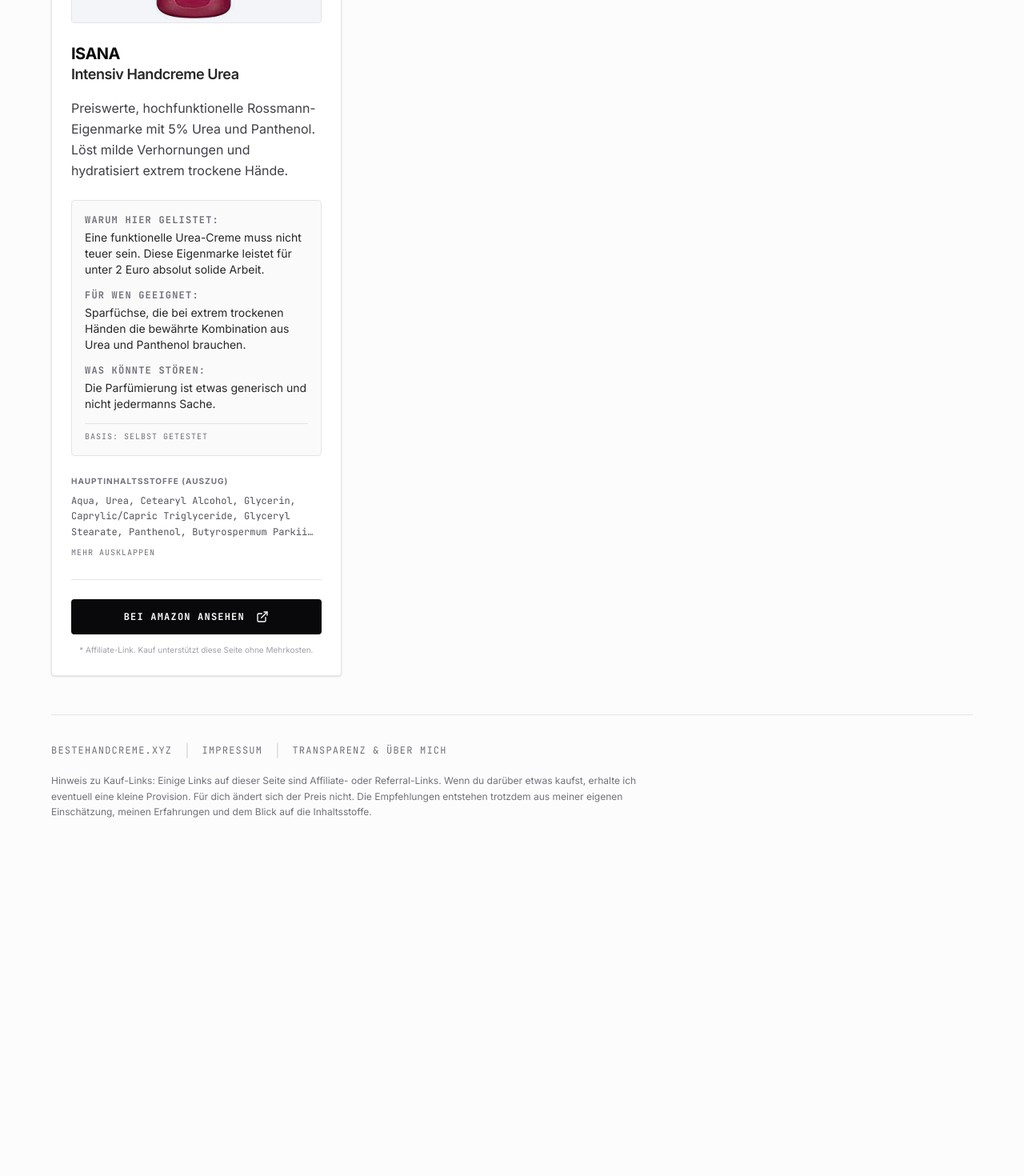
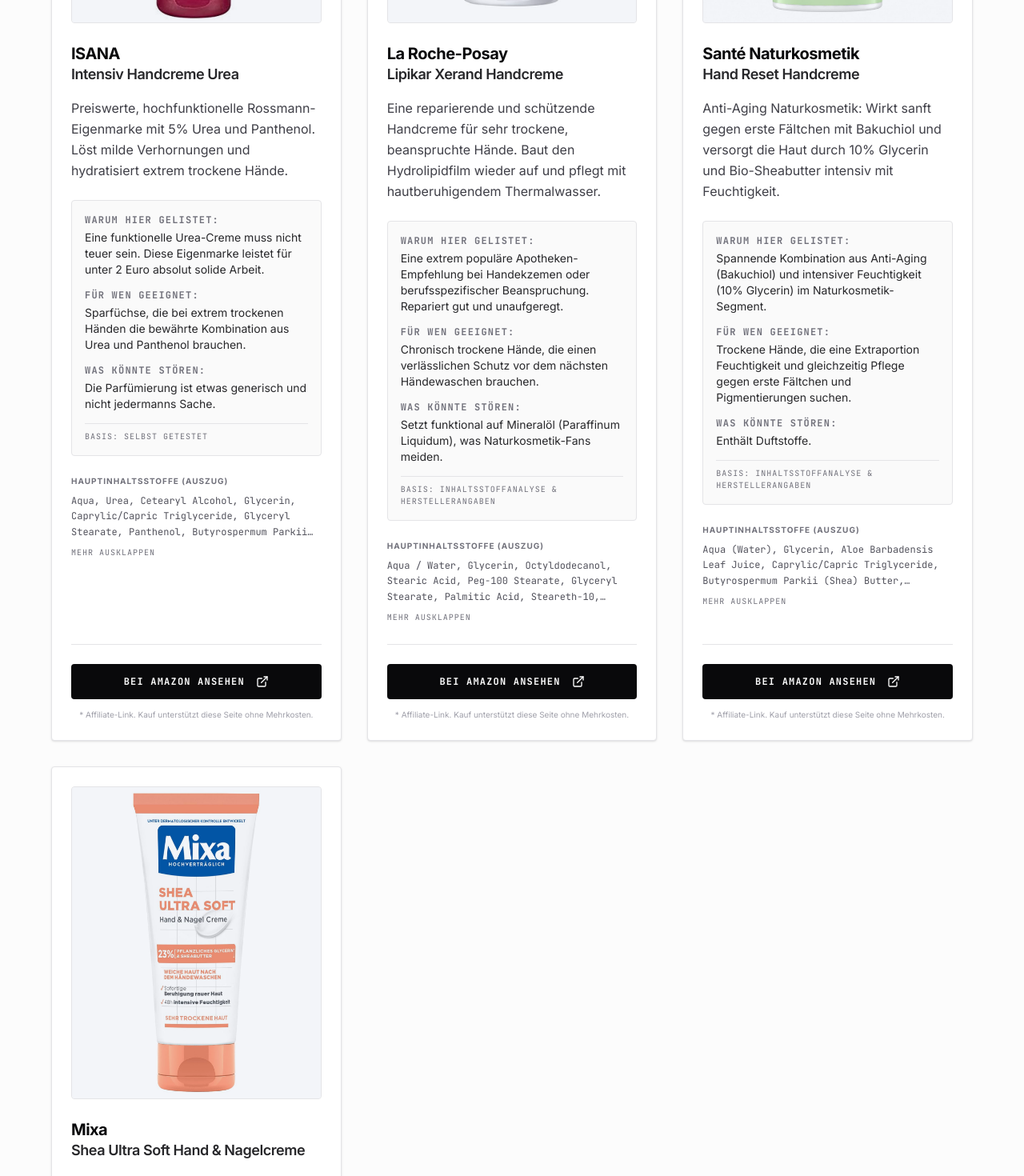
Before and after one commit to micha42-dot/bestehandcreme, a React (Vite) app: page / in a window 1280 px wide. Shown: the part 8980-10450 px from the top of the page at 80% size. Before the commit the page ends 10053 px from the top, so only its background shows below. Built offline with nearby package versions, Linux system fonts and the light colour scheme; the HTML template or start-up script is replaced by a standard one.

Commit message:
Add files via upload

```diff
--- a/src/data.ts
+++ b/src/data.ts
@@ -554,6 +554,90 @@ export const recommendations: Product[] = [
       caveat: 'Die Parfümierung ist etwas generisch und nicht jedermanns Sache.',
       basis: 'Selbst getestet'
     }
+  },
+  {
+    id: "20",
+    country: 'Frankreich',
+    brand: 'La Roche-Posay',
+    name: 'Lipikar Xerand Handcreme',
+    description: "Eine reparierende und schützende Handcreme für sehr trockene, beanspruchte Hände. Baut den Hydrolipidfilm wieder auf und pflegt mit hautberuhigendem Thermalwasser.",
+    tags: ['Apotheke', 'Glycerin', 'Allantoin', 'Schutzfilm'],
+    labels: ['nur INCI-Check', 'Affiliate-Link'],
+    priceLevel: '€€',
+    priceJustification: 'Apothekenprodukt mit Thermalwasser. Die ausgewogene Formulierung bietet therapeutischen Nutzen, für den man einen angemessenen Premium-Aufschlag zahlt.',
+    ingredients: 'Aqua / Water, Glycerin, Octyldodecanol, Stearic Acid, Peg-100 Stearate, Glyceryl Stearate, Palmitic Acid, Steareth-10, Paraffinum Liquidum / Mineral Oil, Dimethicone, Allantoin, Tetrasodium Edta, Capryloyl Glycine, Xanthan Gum, Cetyl Alcohol, Sodium Benzoate, Phenoxyethanol, Parfum / Fragrance.',
+    details: [
+      "Repariert die Hautbarriere (den Hydrolipidfilm) bei starker Austrocknung durch häufiges Waschen oder Kälte.",
+      "Das feuchtigkeitsspendende Glycerin wird hier mit dem wundheilenden Allantoin kombiniert.",
+      "Zieht rasch ein und fettet nicht stark nach, hinterlässt aber einen wasserabweisenden Film.",
+      "Leicht parfümiert und enthält klassische Filmbildner wie Dimethicone und Mineralöl."
+    ],
+    icon: 'droplets',
+    image: './bilder/Lipikar Xerand.jpg',
+    link: 'https://link.amazon/B05tLmZyO',
+    lastChecked: '2026-08-15',
+    editorial: {
+      reason: 'Eine extrem populäre Apotheken-Empfehlung bei Handekzemen oder berufsspezifischer Beanspruchung. Repariert gut und unaufgeregt.',
+      target: 'Chronisch trockene Hände, die einen verlässlichen Schutz vor dem nächsten Händewaschen brauchen.',
+      caveat: 'Setzt funktional auf Mineralöl (Paraffinum Liquidum), was Naturkosmetik-Fans meiden.',
+      basis: 'Inhaltsstoffanalyse & Herstellerangaben'
+    }
+  },
+  {
+    id: "21",
+    country: 'Deutschland',
+    brand: 'Santé Naturkosmetik',
+    name: 'Hand Reset Handcreme',
+    description: "Anti-Aging Naturkosmetik: Wirkt sanft gegen erste Fältchen mit Bakuchiol und versorgt die Haut durch 10% Glycerin und Bio-Sheabutter intensiv mit Feuchtigkeit.",
+    tags: ['Naturkosmetik', 'Anti-Aging', 'Vegan', 'Bakuchiol', 'Glycerin', 'Sheabutter'],
+    labels: ['nur INCI-Check', 'Affiliate-Link'],
+    priceLevel: '€€',
+    priceJustification: 'Zertifizierte Naturkosmetik mit einem spannenden Trend-Wirkstoff (Bakuchiol) und einer ordentlichen Konzentration an Glycerin (10%). Fairer Preis.',
+    ingredients: 'Aqua (Water), Glycerin, Aloe Barbadensis Leaf Juice, Caprylic/Capric Triglyceride, Butyrospermum Parkii (Shea) Butter, Dodecane, Sodium Stearoyl Glutamate, Cetearyl Alcohol, Cetyl Alcohol, Glyceryl Stearate SE, Xanthan Gum, Lactic Acid, Tocopherol, Bakuchiol, Sodium Lactate, Helianthus Annuus (Sunflower) Seed Oil, Citric Acid, PCA Ethyl Cocoyl Arginate, Potassium Sorbate, Parfum (Fragrance), Vanillin.',
+    details: [
+      "Enthält Bakuchiol, eine pflanzliche, verträglichere Alternative zu Retinol, die feine Linien mildern soll.",
+      "Hoher Glycerin-Anteil (10%) kombiniert mit Bio-Aloe Vera sorgt für eine massive Feuchtigkeitszufuhr.",
+      "Bio-Sheabutter pflegt die Hände weich, ohne allzu schwer aufzuliegen.",
+      "Zertifizierte Naturkosmetik, vegan."
+    ],
+    icon: 'leaf',
+    image: './bilder/Hand Reset.jpg',
+    link: 'https://link.amazon/B0fDGbubq',
+    lastChecked: '2026-08-15',
+    editorial: {
+      reason: 'Spannende Kombination aus Anti-Aging (Bakuchiol) und intensiver Feuchtigkeit (10% Glycerin) im Naturkosmetik-Segment.',
+      target: 'Trockene Hände, die eine Extraportion Feuchtigkeit und gleichzeitig Pflege gegen erste Fältchen und Pigmentierungen suchen.',
+      caveat: 'Enthält Duftstoffe.',
+      basis: 'Inhaltsstoffanalyse & Herstellerangaben'
+    }
+  },
+  {
+    id: "22",
+    country: 'Frankreich',
+    brand: 'Mixa',
+    name: 'Shea Ultra Soft Hand & Nagelcreme',
+    description: "Intensive Pflege für trockene Hände und Nägel aus der Drogerie. Die reichhaltige Formel mit 23% pflanzlichem Glycerin und Sheabutter zieht schnell ein, ohne zu kleben.",
+    tags: ['Drogerie', 'Glycerin', 'Sheabutter', 'Nägel', 'Zieht schnell ein'],
+    labels: ['nur INCI-Check', 'Affiliate-Link'],
+    priceLevel: '€',
+    priceJustification: 'Sehr gutes Preis-Leistungs-Verhältnis. Eine hochkonzentrierte Pflege (23% Glycerin + Sheabutter) zu einem günstigen Drogerie-Preis.',
+    ingredients: 'Aqua / Water, Glycerin, Cetearyl Alcohol, Glyceryl Stearate, Butyrospermum Parkii Butter / Shea Butter, Glyceryl Stearate SE, Dimethicone, Prunus Armeniaca Kernel Oil / Apricot Kernel Oil, Allantoin, Sodium Polyacrylate, Caprylyl Glycol, Citric Acid, Chlorhexidine Digluconate, CI 14700 / Red 4, Linalool, Geraniol, Eugenol, Limonene, Hydroxycitronellal, Citral, Citronellol, Hexyl Cinnamal, Benzyl Alcohol, Parfum / Fragrance.',
+    details: [
+      "Starke Feuchtigkeitswirkung durch sehr hohe Glycerin-Konzentration (23%).",
+      "Sheabutter und Aprikosenkernöl nähren nicht nur die Haut, sondern pflegen auch trockene Nagelhaut geschmeidig.",
+      "Zieht dank der geschickten Formulierung schnell ein und hinterlässt keine klebrigen Rückstände.",
+      "Das enthaltende Allantoin beruhigt zusätzlich beanspruchte Haut."
+    ],
+    icon: 'sparkles',
+    image: './bilder/Mixa Shea Ultra.jpg',
+    link: 'https://link.amazon/B01MyufS7',
+    lastChecked: '2026-08-15',
+    editorial: {
+      reason: 'Eine oft unterschätzte, aber sehr effektive Formulierung aus der Drogerie mit einem beachtlichen 23%-Anteil an Glycerin und Sheabutter.',
+      target: 'Für Personen mit trockenen Händen und spröder Nagelhaut, die viel Feuchtigkeit, aber keinen schmierigen Film wollen.',
+      caveat: 'Enthält ein breites Spektrum an deklarierungspflichtigen Duftstoffen, daher nichts für stark parfümempfindliche Nasen oder Allergiker.',
+      basis: 'Inhaltsstoffanalyse & Herstellerangaben'
+    }
   }
 ];
 
```
